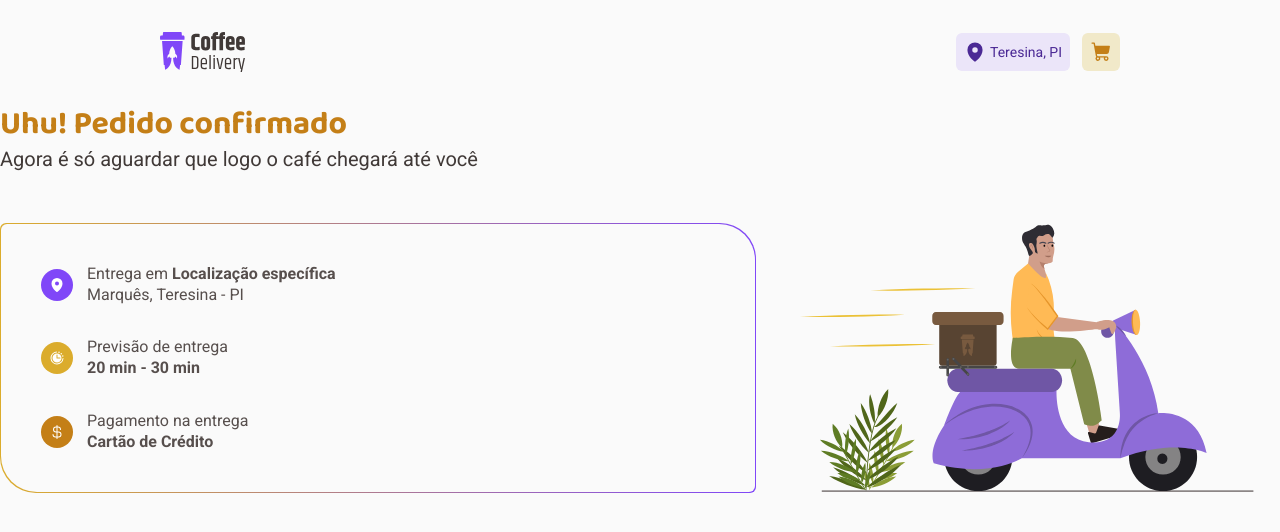
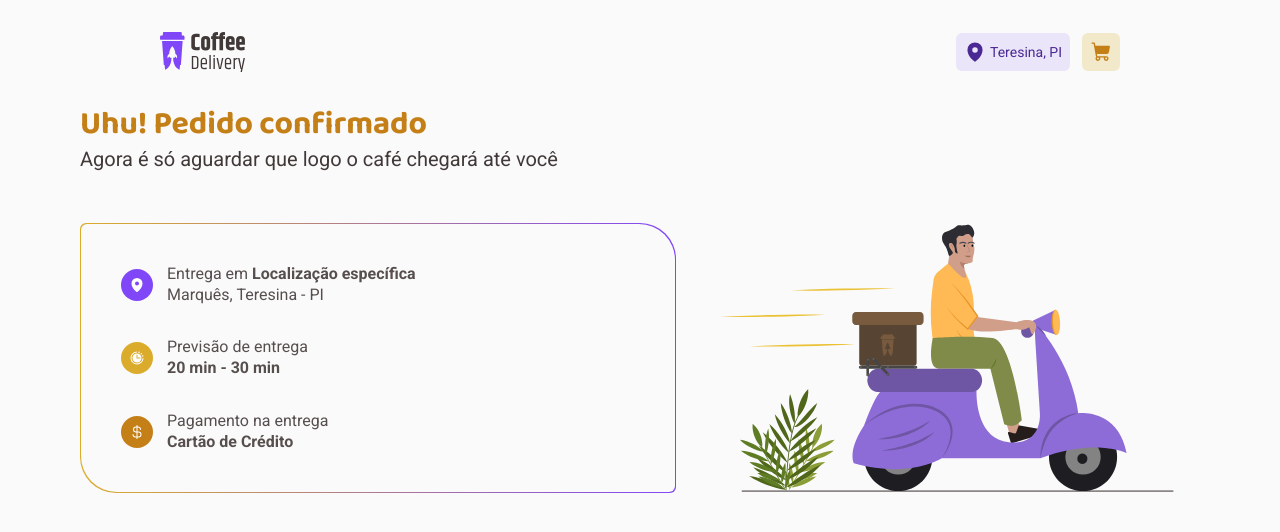
Before and after one commit to Dex64ter/Coffee-Delivery, a React (Vite) app: page /success in a window 1280 px wide. Shown: the top 532 px of the page. Built offline with nearby package versions, Linux system fonts and the light colour scheme.

Commit message:
Ajustes no layout da página

```diff
--- a/src/pages/Checkout/styles.ts
+++ b/src/pages/Checkout/styles.ts
@@ -5,6 +5,8 @@ export const CheckoutContainer = styled.form`
   display: grid;
   grid-template-columns: 1fr 420px;
   gap: 2rem;
+  max-width: 1120px;
+  margin: 0 auto;
 
   h2 {
     font-size: 18px;
--- a/src/pages/Success/index.tsx
+++ b/src/pages/Success/index.tsx
@@ -8,11 +8,12 @@ import {
   MainContent,
   IconBox,
   IconBoxText,
+  SuccessContainer,
 } from './styles'
 
 export function Success() {
   return (
-    <div>
+    <SuccessContainer>
       <TitlePageSuccess>Uhu! Pedido confirmado</TitlePageSuccess>
       <SubtitleSuccesPage>
         Agora é só aguardar que logo o café chegará até você
@@ -57,6 +58,6 @@ export function Success() {
           alt="Rapaz em uma motocicleta saindo para entregar o pedido"
         />
       </MainContainer>
-    </div>
+    </SuccessContainer>
   )
 }
--- a/src/pages/Success/styles.ts
+++ b/src/pages/Success/styles.ts
@@ -1,4 +1,9 @@
 import styled from 'styled-components'
+
+export const SuccessContainer = styled.div`
+  max-width: 1120px;
+  margin: 0 auto;
+`
 
 export const TitlePageSuccess = styled.h1`
   color: ${(props) => props.theme.product['yellow-dark']};
```
